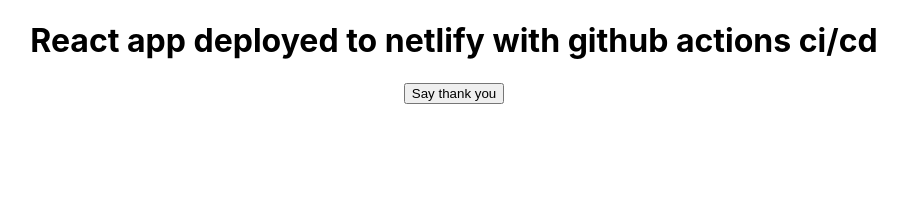
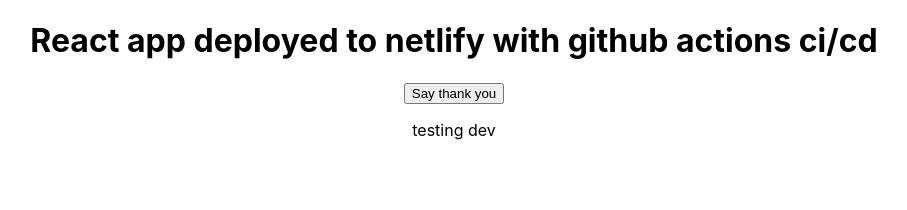
Before and after one commit to FrankenDeba/netlify-github-actions, a React (Create React App) app: page / in a window 1280 px wide. Shown: the top 210 px of the page, without its empty margins (186-1093 px from the left). Built offline with nearby package versions, Linux system fonts and the light colour scheme.

Commit message:
testing dev

```diff
--- a/src/App.js
+++ b/src/App.js
@@ -8,6 +8,7 @@
       <h1>React app deployed to netlify with github actions ci/cd</h1>
       <button onClick={() => setWelcome(true)}>Say thank you</button>
       {welcome && <h2>You are welcome!</h2>}
+      <p>testing dev</p>
     </div>
   );
 }
```
